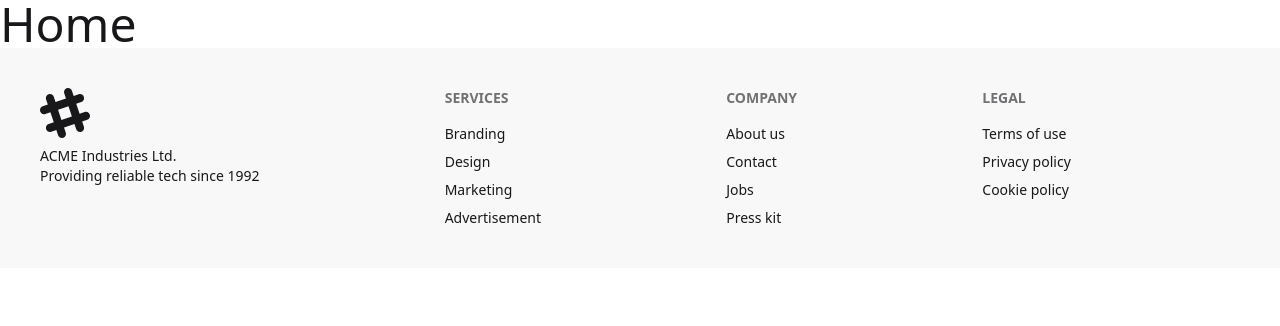
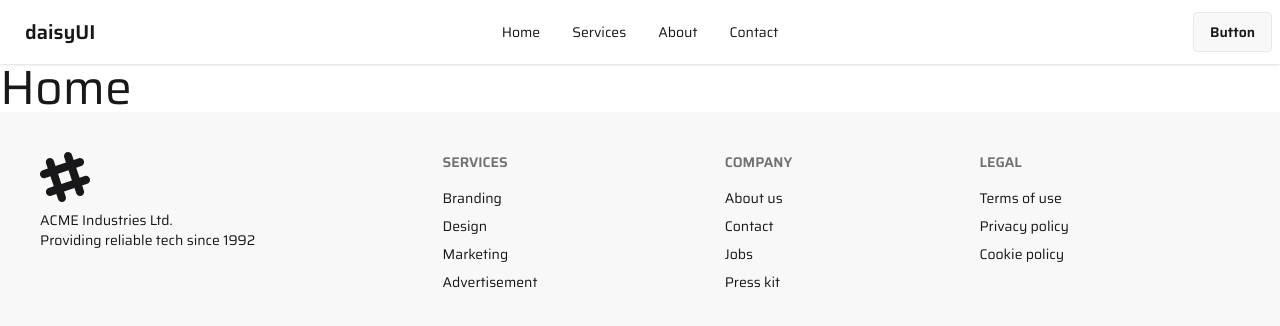
Before and after one commit to Misskhat/styleDecor-client, a React (Vite) app: page / in a window 1280 px wide. Shown: the top 326 px of the page. Built offline with nearby package versions, Linux system fonts and the light colour scheme.

Commit message:
nav link added

```diff
--- a/src/components/Logo/Logo.jsx
+++ b/src/components/Logo/Logo.jsx
@@ -3,7 +3,7 @@ import React from 'react';
 const Logo = () => {
     return (
         <div>
-            <button>styleDecor</button>
+            <button className='px-4 py-2 bg-linear-to-r from-[#090979] to-[#00D4FF] text-white font-semibold rounded'>styleDecor</button>
         </div>
     );
 };
--- a/src/index.css
+++ b/src/index.css
@@ -1,2 +1,10 @@
+@import url('https://fonts.googleapis.com/css2?family=Saira:ital,wght@0,100..900;1,100..900&display=swap');
 @import "tailwindcss";
 @plugin "daisyui";
+
+
+body{
+    font-family: "Saira", sans-serif;
+    font-optical-sizing: auto;
+    font-style: normal;
+}
--- a/src/layouts/RootLayout.jsx
+++ b/src/layouts/RootLayout.jsx
@@ -1,10 +1,12 @@
 import React from 'react';
 import { Outlet } from 'react-router';
 import Footer from '../pages/Shared/Footer/Footer';
+import NavBar from '../pages/Shared/NavBar/NavBar';
 
 const RootLayout = () => {
     return (
         <div>
+            <NavBar></NavBar>
             <Outlet></Outlet>
             <Footer></Footer>
         </div>
--- /dev/null
+++ b/src/pages/Shared/NavBar/NavBar.jsx
@@ -0,0 +1,39 @@
+import React from 'react';
+import Logo from '../../../components/Logo/Logo';
+import { NavLink } from 'react-router';
+
+const NavBar = () => {
+    const links = <div>
+        <NavLink to={'/'} className={"px-4"}>Home</NavLink>
+        <NavLink to={'/services'} className={"px-4"}>Services</NavLink>
+        <NavLink to={'/about'} className={"px-4"}>About</NavLink>
+        <NavLink to={'/contact'} className={"px-4"}>Contact</NavLink>
+    </div>
+    return (
+        <div className="navbar bg-base-100 shadow-sm">
+            <div className="navbar-start">
+                <div className="dropdown">
+                    <div tabIndex={0} role="button" className="btn btn-ghost lg:hidden">
+                        <svg xmlns="http://www.w3.org/2000/svg" className="h-5 w-5" fill="none" viewBox="0 0 24 24" stroke="currentColor"> <path strokeLinecap="round" strokeLinejoin="round" strokeWidth="2" d="M4 6h16M4 12h8m-8 6h16" /> </svg>
+                    </div>
+                    <ul
+                        tabIndex="-1"
+                        className="menu menu-sm dropdown-content bg-base-100 rounded-box z-1 mt-3 w-52 p-2 shadow">
+                        {links}
+                    </ul>
+                </div>
+                <a className="btn btn-ghost text-xl">daisyUI</a>
+            </div>
+            <div className="navbar-center hidden lg:flex">
+                <ul className="menu menu-horizontal px-1">
+                    {links}
+                </ul>
+            </div>
+            <div className="navbar-end">
+                <a className="btn">Button</a>
+            </div>
+        </div>
+    );
+};
+
+export default NavBar;
```
